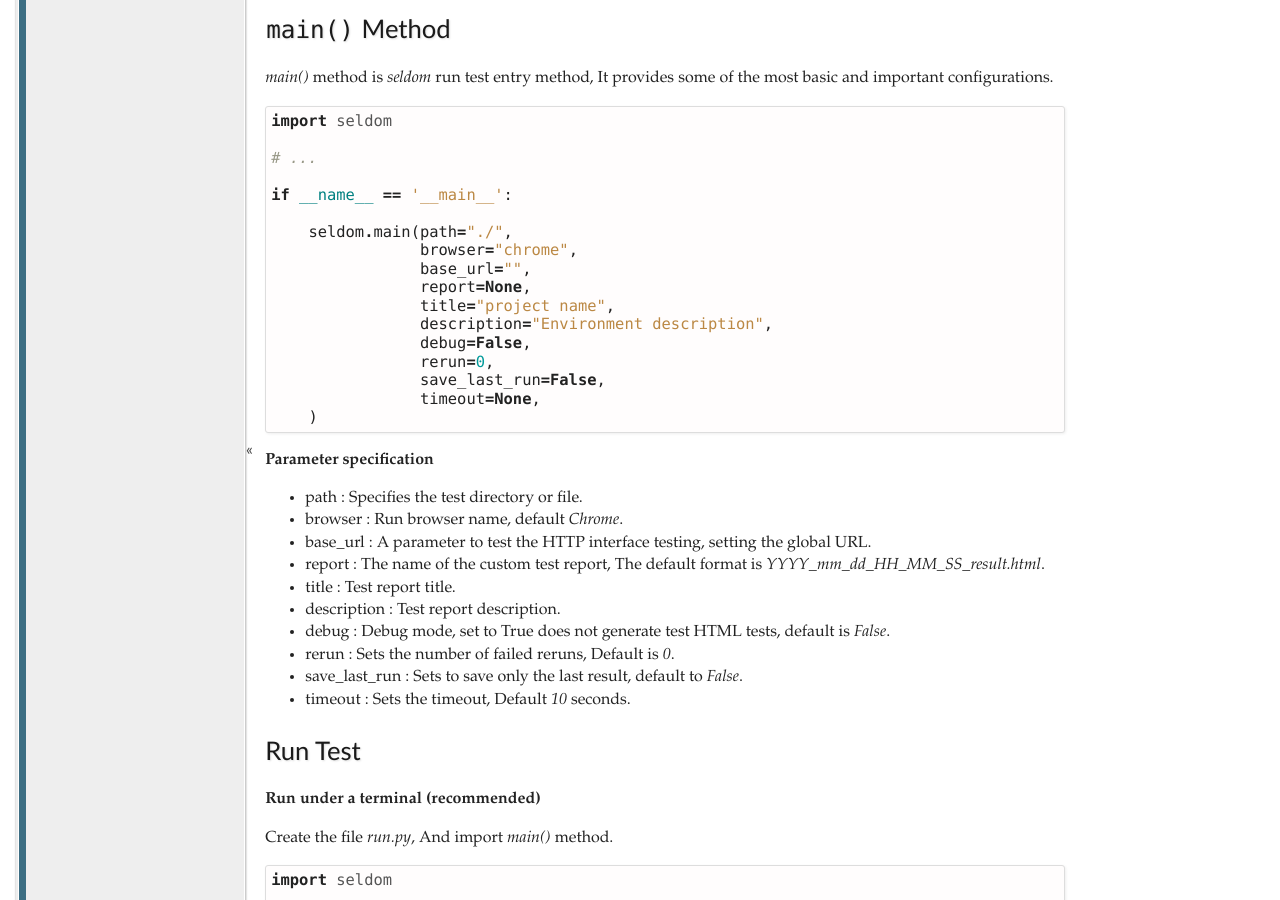
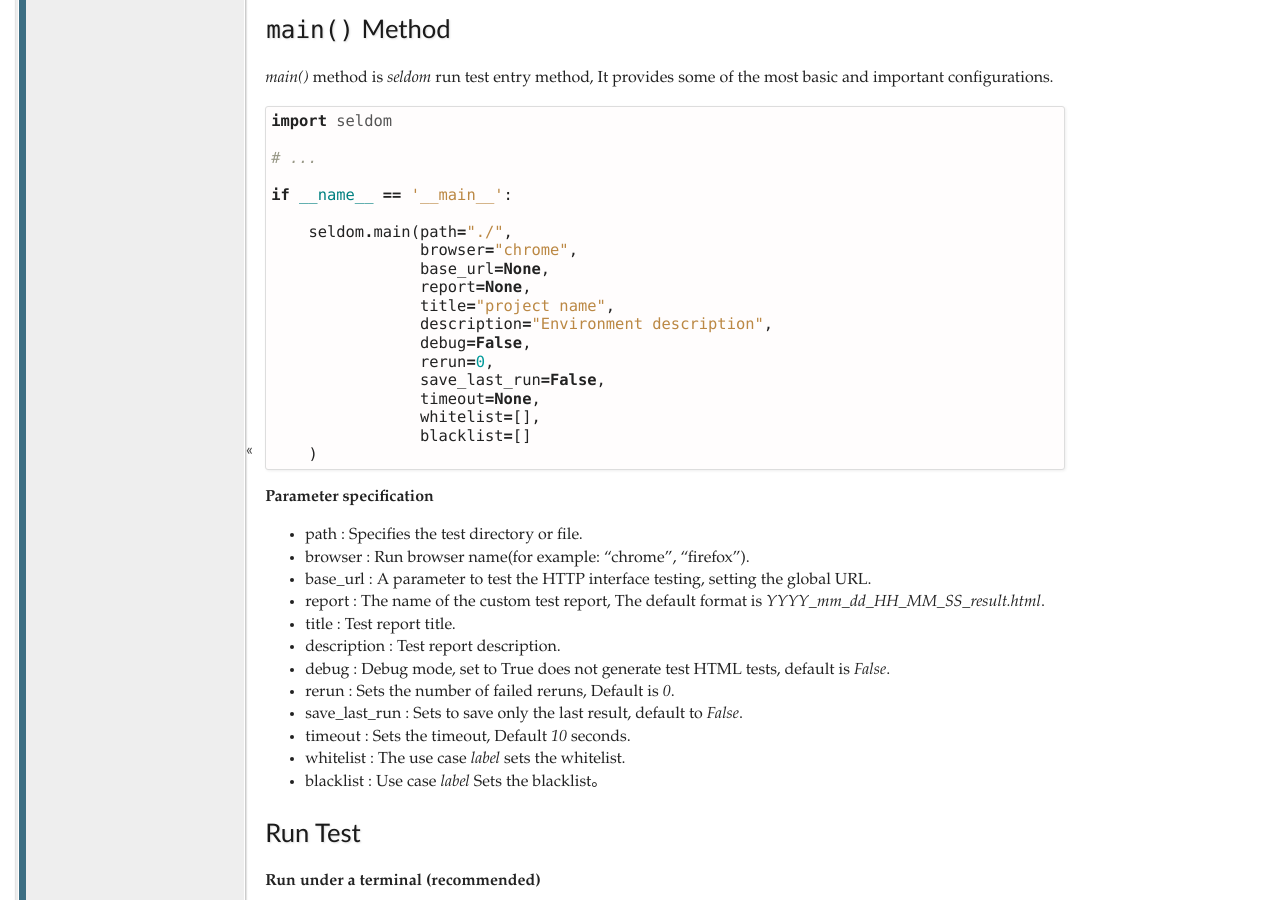
Before and after one commit to SeldomQA/seldom, a Sphinx documentation site: the page built from docs/rst_docs/quick_start.rst, in a window 1280 px wide and 900 px high, scrolled down 515 px. Built offline with Sphinx 7.4.7, drawn with Linux system fonts in a browser that asks for light colours.

Commit message:
doc: Update the parameter description of the main method

````diff
--- a/docs/quick_start.md
+++ b/docs/quick_start.md
@@ -35,7 +35,7 @@
 
     seldom.main(path="./",
                 browser="chrome",
-                base_url="",
+                base_url=None,
                 report=None,
                 title="百度测试用例",
                 description="测试环境:chrome",
@@ -43,6 +43,8 @@
                 rerun=0,
                 save_last_run=False,
                 timeout=None,
+                whitelist=[],
+                blacklist=[]
     )
 ```
 
@@ -50,7 +52,7 @@
 
 
 * path : 指定测试目录或文件。
-* browser : 指定测试浏览器，默认`Chrome`。
+* browser : 针对Web UI测试需要指定浏览器（"chrome"、"firefox" 等）。
 * base_url : 针对HTTP接口测试的参数，设置全局的URL。
 * report : 自定义测试报告的名称，默认格式为`2020_04_04_11_55_20_result.html`。
 * title : 指定测试报告标题。
@@ -58,7 +60,9 @@
 * debug : debug模式，设置为True不生成测试HTML测试，默认为`False`。
 * rerun : 设置失败重新运行次数，默认为 `0`。
 * save_last_run : 设置只保存最后一次的结果，默认为`False`。
-* timeout : 设置超时时间，默认`10`秒
+* timeout : 设置超时时间，默认`10`秒。
+* whitelist :  用例标签（label）设置白名单。
+* blacklist :  用例标签（label）设置黑名单。
 
 ### 运行测试
 
--- a/docs/rst_docs/quick_start.rst
+++ b/docs/rst_docs/quick_start.rst
@@ -44,7 +44,7 @@
 
         seldom.main(path="./",
                     browser="chrome",
-                    base_url="",
+                    base_url=None,
                     report=None,
                     title="project name",
                     description="Environment description",
@@ -52,6 +52,8 @@
                     rerun=0,
                     save_last_run=False,
                     timeout=None,
+                    whitelist=[],
+                    blacklist=[]
         )
 
 
@@ -59,7 +61,7 @@
 **Parameter specification**
 
 -  path : Specifies the test directory or file.
--  browser : Run browser name, default `Chrome`.
+-  browser : Run browser name(for example: "chrome", "firefox").
 -  base\_url : A parameter to test the HTTP interface testing, setting the global URL.
 -  report : The name of the custom test report, The default format is `YYYY_mm_dd_HH_MM_SS_result.html`.
 -  title : Test report title.
@@ -68,7 +70,8 @@
 -  rerun : Sets the number of failed reruns, Default is `0`.
 -  save\_last\_run : Sets to save only the last result, default to `False`.
 -  timeout : Sets the timeout, Default `10` seconds.
-
+-  whitelist :  The use case `label` sets the whitelist.
+-  blacklist :  Use case `label` Sets the blacklist。
 
 Run Test
 ~~~~~~~~~~
````
